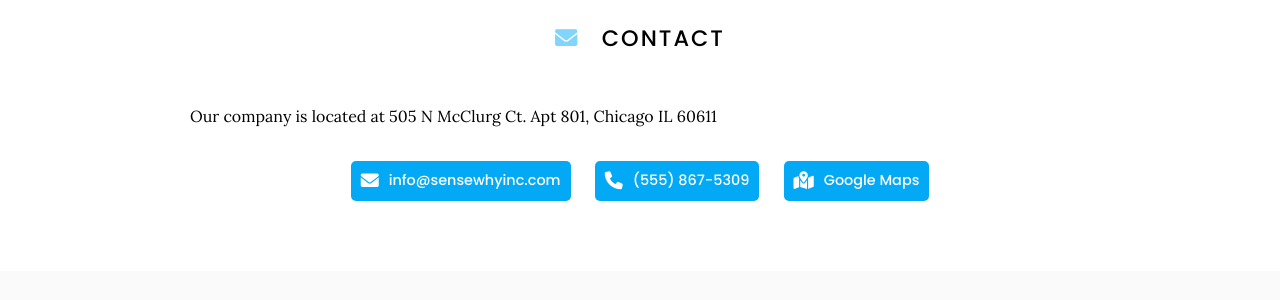
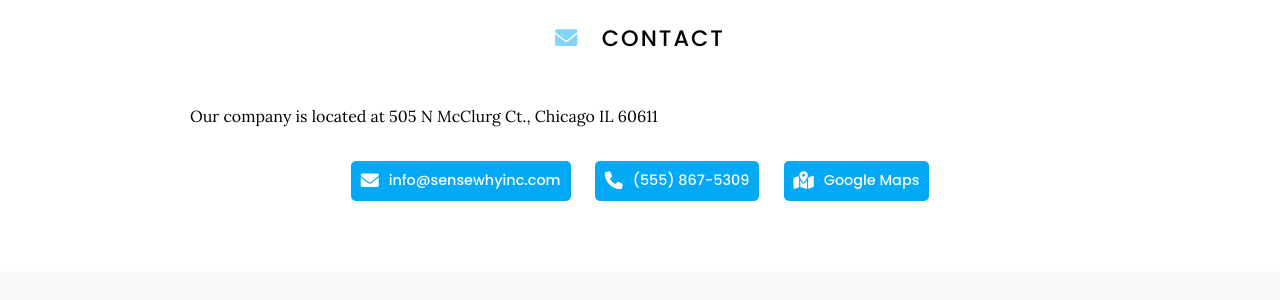
Before and after one commit to mahdipedro/SenseWhy-webs, a Jekyll site: the page built from contact/index.md, in a window 1280 px wide. Shown: the part 155-455 px from the top of the page. Built offline with Jekyll 4.4.1, drawn with Linux system fonts in a browser that asks for light colours.

Commit message:
Update index.md

```diff
--- a/contact/index.md
+++ b/contact/index.md
@@ -7,7 +7,7 @@ nav:
 
 # <i class="fas fa-envelope"></i>Contact
 
-Our company is located at 505 N McClurg Ct. Apt 801, Chicago IL 60611
+Our company is located at 505 N McClurg Ct., Chicago IL 60611
 
 {%
   include link.html
@@ -33,7 +33,7 @@ Our company is located at 505 N McClurg Ct. Apt 801, Chicago IL 60611
   icon=""
   text="Google Maps"
   tooltip="Our location on Google Maps for easy navigation"
-  link="https://www.google.com/maps/place/That+St+%26+The+Other+St,+Porters+Lake,+NS+B3E+1H3,+Canada/@44.7389237,-63.3033296,20.78z/data=!4m5!3m4!1s0x4b5a31023bb02565:0xb9505694e83a53d7!8m2!3d44.7389353!4d-63.3030828"
+  link="https://www.google.com/maps/place/505+N+McClurg+Ct,+Chicago,+IL+60611/@41.8915286,-87.6218113,17z/data=!3m1!4b1!4m6!3m5!1s0x880e2b55bea4de4b:0x2814ebcb9d62ecb5!8m2!3d41.8915247!4d-87.6173266!16s%2Fg%2F11b8v5cklz"
   style="button"
 %}
 {:.center}
```
